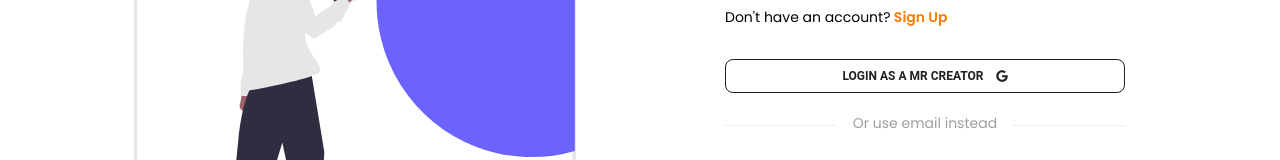
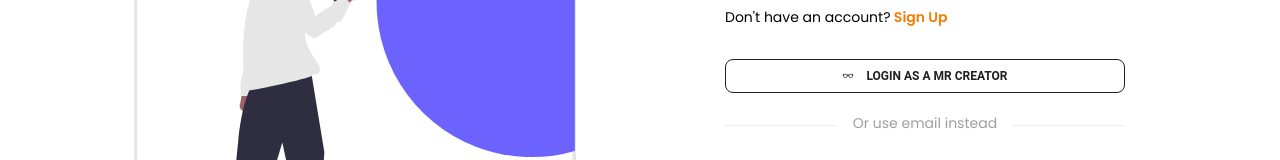
Before and after one commit to mahabubr/colorverse-client, a React (Vite) app: page /login in a window 1280 px wide. Shown: the part 281-441 px from the top of the page. Built offline with nearby package versions, Linux system fonts and the light colour scheme; no server answers.

Commit message:
Default Login Option Done

```diff
--- a/src/Pages/Regester/Login/Login.tsx
+++ b/src/Pages/Regester/Login/Login.tsx
@@ -1,25 +1,17 @@
 /* eslint-disable @typescript-eslint/no-explicit-any */
 import { Button } from "@material-tailwind/react";
 import { Link, useNavigate } from "react-router-dom";
-import { FaGoogle } from "react-icons/fa";
 import image from "../../../assets/regester/login.svg";
 import { toast } from "react-toastify";
 import { useFormik } from "formik";
 import loginValidationSchema from "../../../Validations/Regester/LoginSchema";
 import { useLoginUserMutation } from "../../../Redux/Features/Auth/AuthApi";
 import Cookies from "js-cookie";
-import { useState } from "react";
+import { IoGlassesOutline } from "react-icons/io5";
 
 const Login = () => {
   const [loginUser, { isLoading }] = useLoginUserMutation();
   const navigate = useNavigate();
-
-  const [loginInfo, setLoginInfo] = useState<{
-    email: string;
-    password: string;
-  }>({ email: "", password: "" });
-
-  console.log(loginInfo);
 
   const formik = useFormik({
     initialValues: {
@@ -88,11 +80,14 @@ const Login = () => {
               onPointerEnterCapture={undefined}
               onPointerLeaveCapture={undefined}
               onClick={() =>
-                setLoginInfo({ email: "mr@creator.com", password: "12345678" })
+                formik.setValues({
+                  email: "mr@creator.com",
+                  password: "12345678",
+                })
               }
             >
+              <IoGlassesOutline />
               Login as a Mr Creator
-              <FaGoogle />
             </Button>
             <div className="relative mt-8 flex h-px place-items-center bg-gray-200">
               <div className="absolute left-1/2 h-6 -translate-x-1/2 bg-white px-4 text-center text-sm text-gray-500">
```
